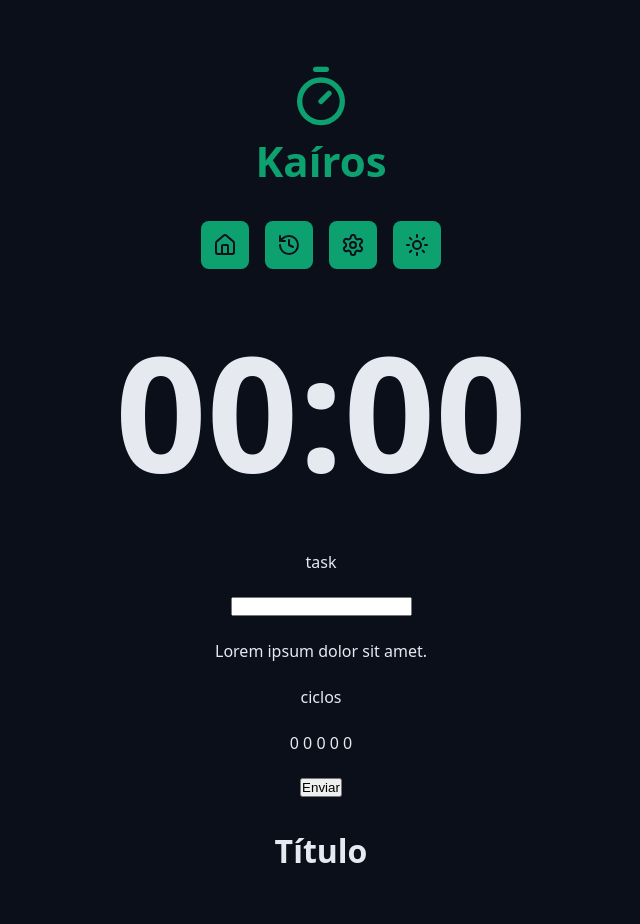
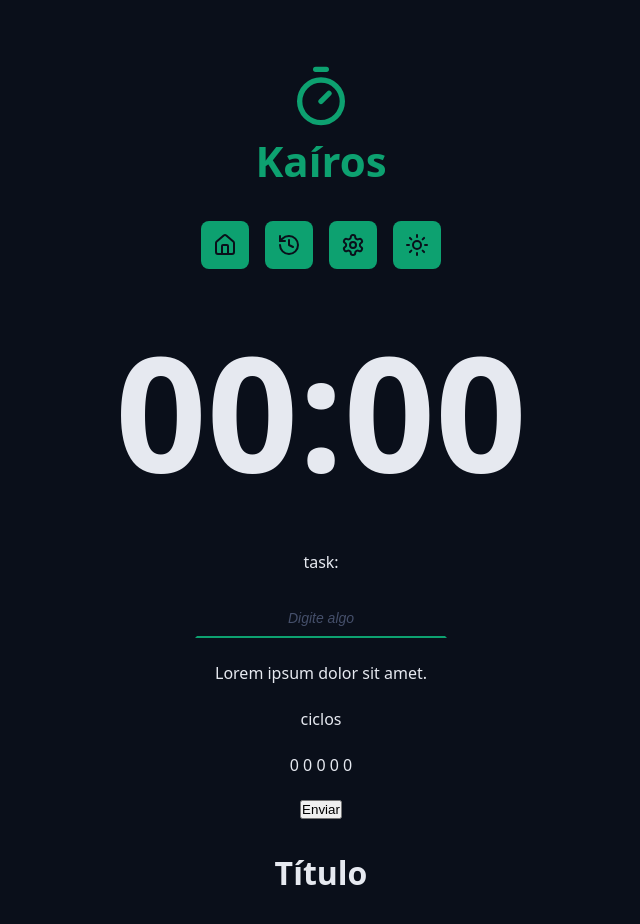
Before and after one commit to LuisAraujo-Dev/kairos-pomodoro, a React (Vite) app: page / in a window 1280 px wide. Shown: the whole page, without its empty margins (319-959 px from the left). Built offline with nearby package versions, Linux system fonts and the light colour scheme.

Commit message:
style: styling DefaulInpout component

```diff
--- a/src/App.tsx
+++ b/src/App.tsx
@@ -24,9 +24,13 @@ export function App() {
       </Container>
 
       <Container>
-        <form className="formName" action="">
+        <form className="form" action="">
           <div className="formRow">
-            <DeufaltInput labelText="task" id="formName" type="text" />
+            <DeufaltInput
+            labelText="task:"
+            id="meuImput"
+            type="text"
+            placeholder="Digite algo"/>
           </div>
 
           <div className="formRow">
--- a/src/components/DefaultInput/index.tsx
+++ b/src/components/DefaultInput/index.tsx
@@ -1,3 +1,5 @@
+import styles from "./styles.module.css";
+
 type DefaultInputProps = {
   id: string;
   labelText: string;
@@ -12,7 +14,7 @@ export function DeufaltInput({
   return (
     <>
       <label htmlFor={id}>{labelText}</label>
-      <input id={id} type={type} {...rest} />
+      <input className={styles.input} id={id} type={type} {...rest} />
     </>
   );
 }
--- /dev/null
+++ b/src/components/DefaultInput/styles.module.css
@@ -0,0 +1,32 @@
+.input {
+    background-color: transparent;
+    text-align: center;
+    font-size: 1.8rem;
+    padding: 0.8rem;
+    color: var(--text-default);
+
+    border: 0.2rem solid transparent;
+    border-bottom: 0.2rem solid var(--primary);
+    transition: all 0.1s ease-in-out;
+}
+
+.input:hover{
+    border: 0.2rem solid var(--primary);
+    border-radius: .8rem;
+}
+
+.input:focus{
+    border-radius: 0.8rem;
+    border: 0.2rem solid var(--primary);
+}
+
+.input::placeholder{
+    color: var(--gray-500);
+    font-size: 1.4rem;
+    font-style: italic;
+}
+
+.input:disabled {
+    border-bottom: 0.2rem solid var(--disable);
+    color: var(--text-muted);
+}
--- a/src/styles/global.css
+++ b/src/styles/global.css
@@ -15,7 +15,7 @@ body {
     color: var(--text-default);
 }
 
-.formName {
+.form {
     display: flex;
     flex-direction: column;
     align-items: center;
```
